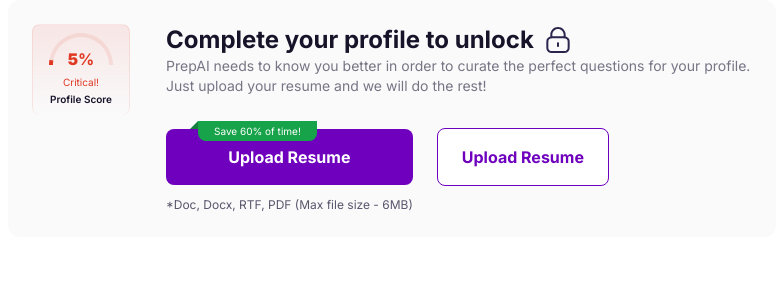
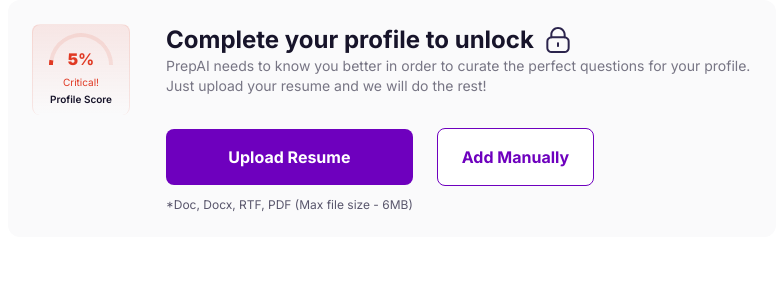
Before and after one commit to awadhesh31st/File-upload, a Next.js app: page / in a window 1280 px wide. Shown: the top 300 px of the page, without its empty margins (248-1028 px from the left). Built offline with nearby package versions, Linux system fonts and the light colour scheme.

Commit message:
updated button used

```diff
--- a/app/UploadFile.tsx
+++ b/app/UploadFile.tsx
@@ -1,5 +1,11 @@
 "use client";
-import React, { ChangeEvent, useCallback, useState } from "react";
+import React, {
+  ChangeEvent,
+  FC,
+  ReactNode,
+  useCallback,
+  useState,
+} from "react";
 
 const allowedTypes = [
   "application/pdf",
@@ -9,7 +15,17 @@
 ];
 const maxSize = 6 * 1024 * 1024;
 
-const UploadFile = () => {
+type UploadFileProps = {
+  buttonType: "basicBtn" | "btnwithMessage";
+  iconPosition?: "left" | "right";
+  icon?: ReactNode;
+};
+
+const UploadFile: FC<UploadFileProps> = ({
+  buttonType,
+  iconPosition,
+  icon,
+}) => {
   const [selectedFile, setSelectedFile] = useState<File | null>(null);
   const [uploading, setUploading] = useState(false);
 
@@ -71,11 +87,17 @@
         role="button"
         aria-label={`${selectedFile}`}
       >
-        <span className="absolute bg-green-600 flex justify-center px-4 py-0.5 left-8 -top-2 text-[10px] items-center font-normal text-white rounded-b-lg h-5">
-          Save 60% of time!
-        </span>
-        <span className="absolute -top-2 size-2 left-6 rotate-180 border-r-8 border-r-[white] border-t-8 border-t-green-700 border-solid" />
-        Upload Resume
+        {buttonType !== "basicBtn" && (
+          <>
+            <span className="absolute bg-green-600 flex justify-center px-4 py-0.5 left-8 -top-2 text-[10px] items-center font-normal text-white rounded-b-lg h-5">
+              Save 60% of time!
+            </span>
+            <span className="absolute -top-2 size-2 left-6 rotate-180 border-r-8 border-r-[white] border-t-8 border-t-green-700 border-solid" />
+          </>
+        )}
+        {iconPosition === "right" && <></>}
+        <span>Upload Resume</span>
+        {iconPosition === "left" && <></>}
       </label>
     </>
   );
--- a/app/page.tsx
+++ b/app/page.tsx
@@ -34,13 +34,13 @@
           </div>
           <div className="flex max-md:flex-col gap-6 max-md:gap-4 items-baseline max-md:items-center max-md:w-max mt-2">
             <div className="flex flex-col gap-3 max-md:gap-1">
-              <UploadFile />
+              <UploadFile  buttonType="basicBtn"/>
               <span className="text-[#59566C] text-xs font-normal">
                 *Doc, Docx, RTF, PDF (Max file size - 6MB)
               </span>
             </div>
             <div className="px-6 py-4 text-[#6E00BE] bg-white border border-[#6E00BE] rounded-lg max-md:py-3 max-md:px-4 text-base max-md:text-sm font-bold max-md:font-semibold text-center cursor-pointer max-md:w-full">
-              Upload Resume
+              Add Manually
             </div>
           </div>
         </div>
```
